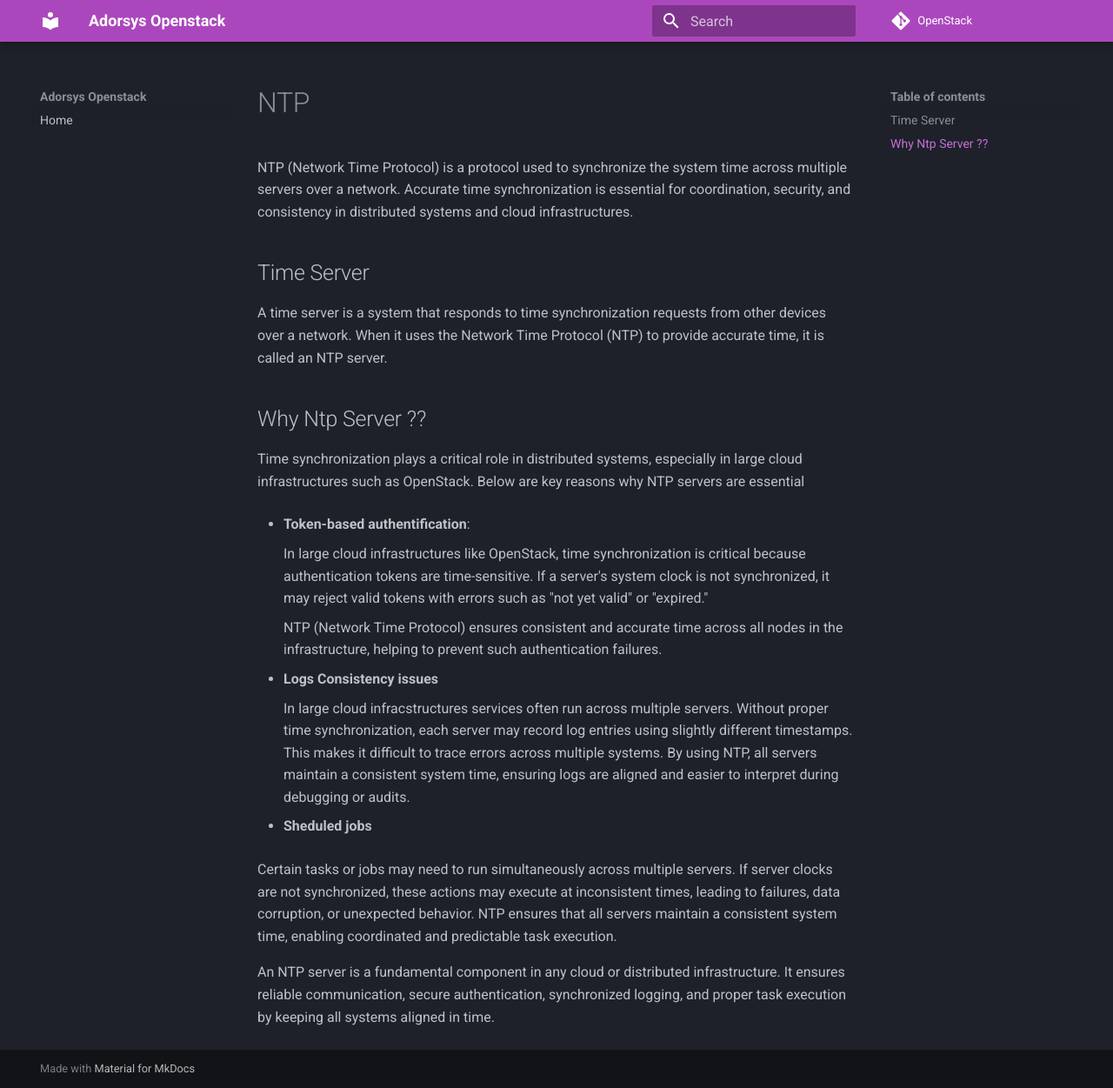
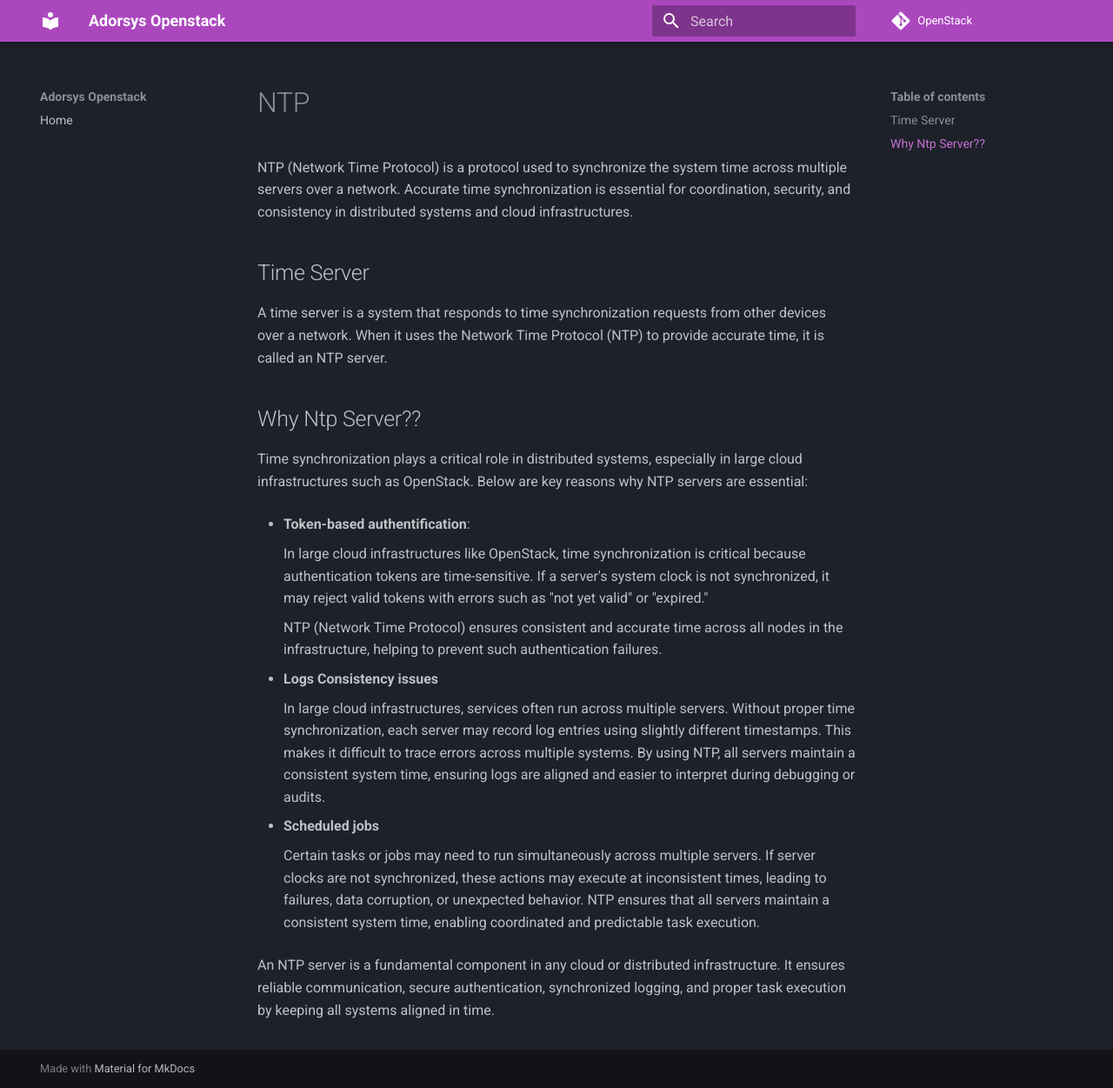
Before and after one commit to ADORSYS-GIS/openstack, an MkDocs documentation site: the page built from docs/ntp_docs.md, in a window 1280 px wide and 1251 px high. Shown: the whole window at 87% size. Built offline with MkDocs 1.6.1 and Material for MkDocs 9.7.7, drawn with Linux system fonts in a browser that asks for light colours; comment, search, counter and statistics services are not loaded.

Commit message:
docs: added ntp documentation

```diff
--- a/docs/ntp_docs.md
+++ b/docs/ntp_docs.md
@@ -6,23 +6,22 @@ NTP (Network Time Protocol) is a protocol used to synchronize the system time ac
 
 A time server is a system that responds to time synchronization requests from other devices over a network. When it uses the Network Time Protocol (NTP) to provide accurate time, it is called an NTP server.
 
-## Why Ntp Server  ??
+## Why Ntp Server??
 
-Time synchronization plays a critical role in distributed systems, especially in large cloud infrastructures such as OpenStack. Below are key reasons why NTP servers are essential
+Time synchronization plays a critical role in distributed systems, especially in large cloud infrastructures such as OpenStack. Below are key reasons why NTP servers are essential:
 
- - **Token-based authentification**:
+- **Token-based authentification**:
 
     In large cloud infrastructures like OpenStack, time synchronization is critical because authentication tokens are time-sensitive. If a server's system clock is not synchronized, it may reject valid tokens with errors such as "not yet valid" or "expired."
 
     NTP (Network Time Protocol) ensures consistent and accurate time across all nodes in the infrastructure, helping to prevent such authentication failures.
 
--  **Logs Consistency issues**
+- **Logs Consistency issues**
 
-    In large cloud infracstructures services often run across multiple servers. Without proper time synchronization, each server may record log entries using slightly different timestamps. This makes it difficult to trace errors across multiple  systems. By using NTP, all servers maintain a consistent system time, ensuring logs are aligned and easier to interpret during debugging or audits.
+    In large cloud infrastructures, services often run across multiple servers. Without proper time synchronization, each server may record log entries using slightly different timestamps. This makes it difficult to trace errors across multiple systems. By using NTP, all servers maintain a consistent system time, ensuring logs are aligned and easier to interpret during debugging or audits.
 
-- **Sheduled jobs**
+- **Scheduled jobs**
 
-   Certain tasks or jobs may need to run simultaneously across multiple servers. If server clocks are not synchronized, these actions may execute at inconsistent times, leading to failures, data corruption, or unexpected behavior. NTP ensures that all servers maintain a consistent system time, enabling coordinated and predictable task execution.
-
+    Certain tasks or jobs may need to run simultaneously across multiple servers. If server clocks are not synchronized, these actions may execute at inconsistent times, leading to failures, data corruption, or unexpected behavior. NTP ensures that all servers maintain a consistent system time, enabling coordinated and predictable task execution.
 
 An NTP server is a fundamental component in any cloud or distributed infrastructure. It ensures reliable communication, secure authentication, synchronized logging, and proper task execution by keeping all systems aligned in time.
```
